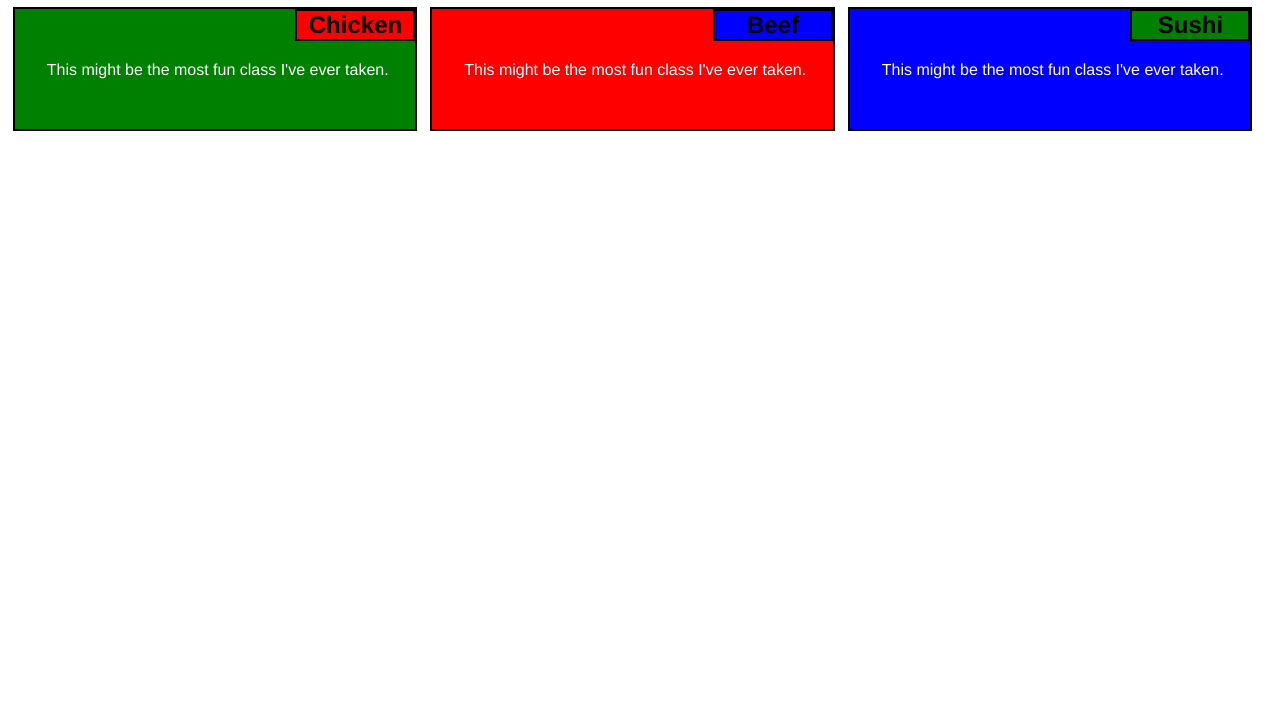
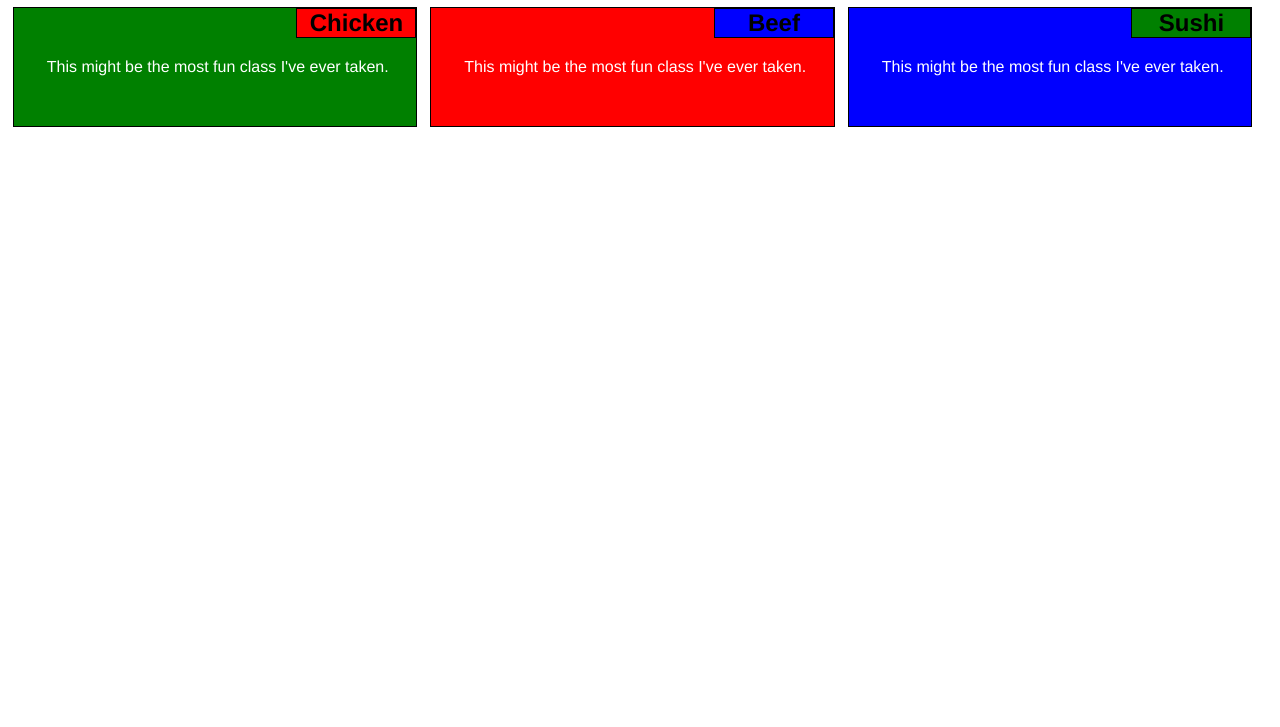
Before and after one commit to jbrazeal4/module2-solution, a plain HTML site: page index.html in a window 1280 px wide. Shown: the part 73-800 px from the top of the page. Drawn offline with Linux system fonts and the light colour scheme.

Commit message:
Update style.css

```diff
--- a/style.css
+++ b/style.css
@@ -9,7 +9,7 @@ h1{
 	width:120px;
 	margin-top:auto;
 	margin-left:auto;
-	border:2px solid black;
+	border:1px solid black;
 	background-color:red;
 	font-family:helvetica;
 }
@@ -18,7 +18,7 @@ text-align:center;
 	width:120px;
 	margin-top:auto;
 	margin-left:auto;
-	border:2px solid black;
+	border:1px solid black;
 	background-color:blue;
 	font-family:helvetica;
 }
@@ -27,7 +27,7 @@ text-align:center;
 	width:120px;
 	margin-top:auto;
 	margin-left:auto;
-	border:2px solid black;
+	border:1px solid black;
 	background-color:green;
 	font-family:helvetica;
 }
@@ -47,7 +47,7 @@ p{
 
 	@media (min-width:992px){
 		.col-lg-1, .col-lg-2, .col-lg-3{
-			border:2px solid black;
+			border:1px solid black;
 			float:left;
 			margin-right:8px;
 			margin-left:5px;
@@ -68,7 +68,7 @@ p{
 	}
 	@media (min-width:768px) and (max-width:991px){
 		.col-md-1, .col-md-2, .col-md-3{
-			border:2px solid black;
+			border:1px solid black;
 			float:left;
 			margin-left:25px;
 		}
@@ -90,7 +90,7 @@ p{
 	@media (max-width:767px){
 		.col-sm-1, .col-sm-2, .col-sm-3{
 			float:left;
-			border:2px solid black;
+			border:1px solid black;
 		}
 		.col-sm-1{
 			width:100%;
```
